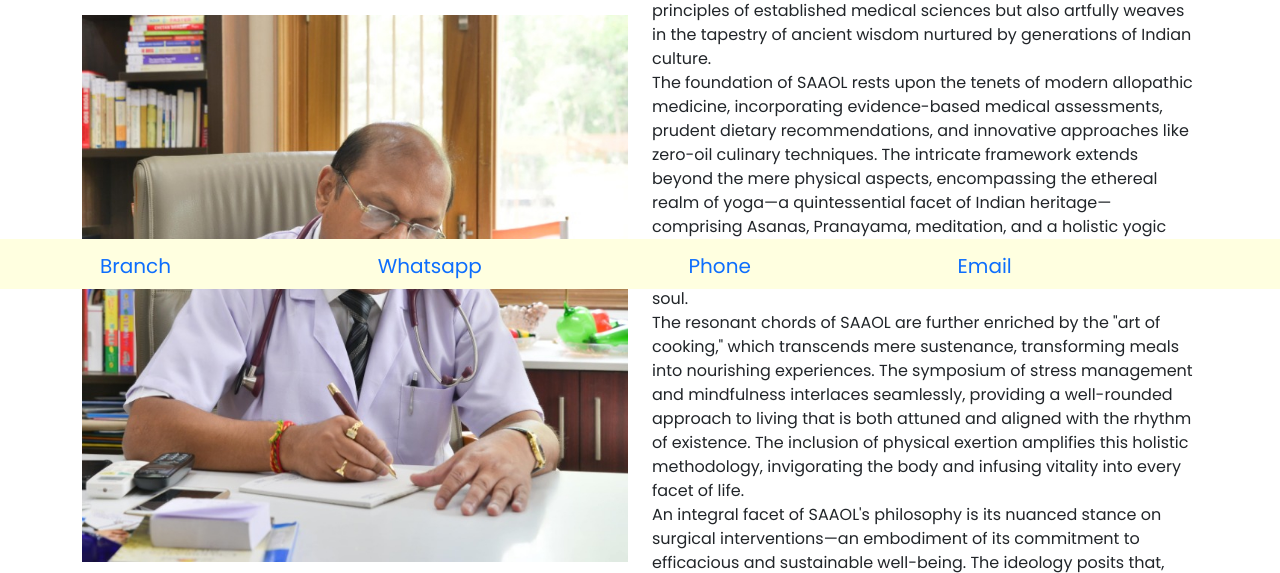
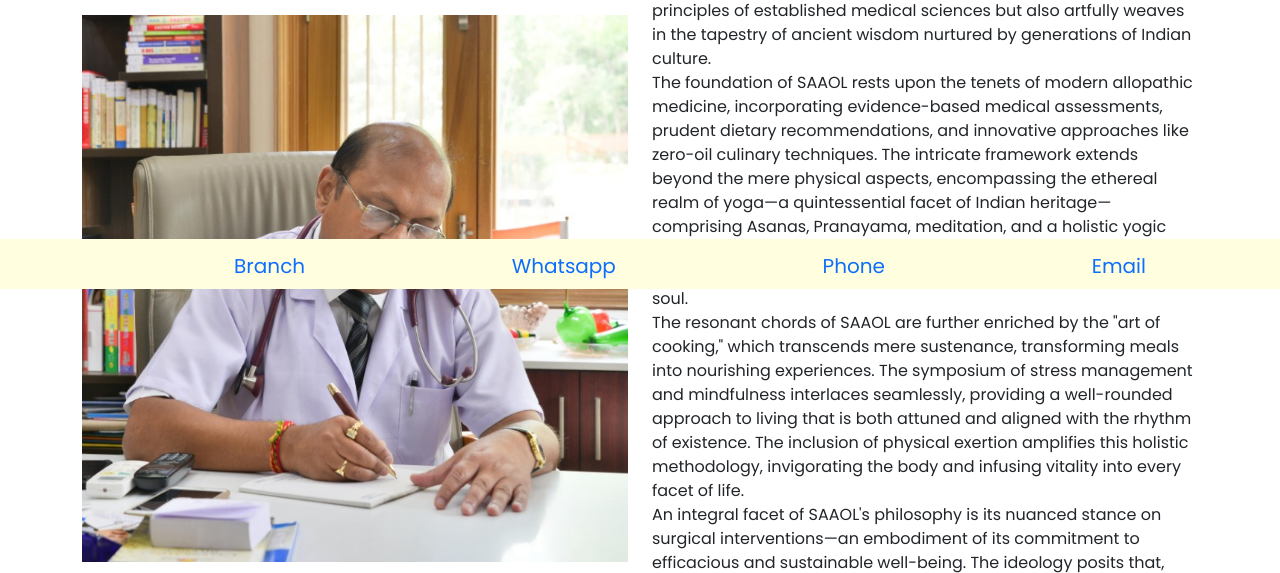
Before and after one commit to DoneshipBreakingBad/Medical, a PHP site: page /about.html in a window 1280 px wide. Shown: the part 511-1084 px from the top of the page. Run offline with PHP 8.4, Linux system fonts and the light colour scheme; some web fonts are replaced.

Commit message:
Update main.css

```diff
--- a/css/main.css
+++ b/css/main.css
@@ -404,7 +404,7 @@ footer a:hover {
 .footer-text-left {
   font-size:25px;
   padding-left:100px;
-  float:left;
+  float:center;
   word-spacing:200px;
   margin-top: 7px;
 }
@@ -424,6 +424,7 @@ a.menu:hover {
   .footer-text-left {
      word-spacing: 10px;
      padding-left: 50px;
+     float: left;
   }
 }
 
```
